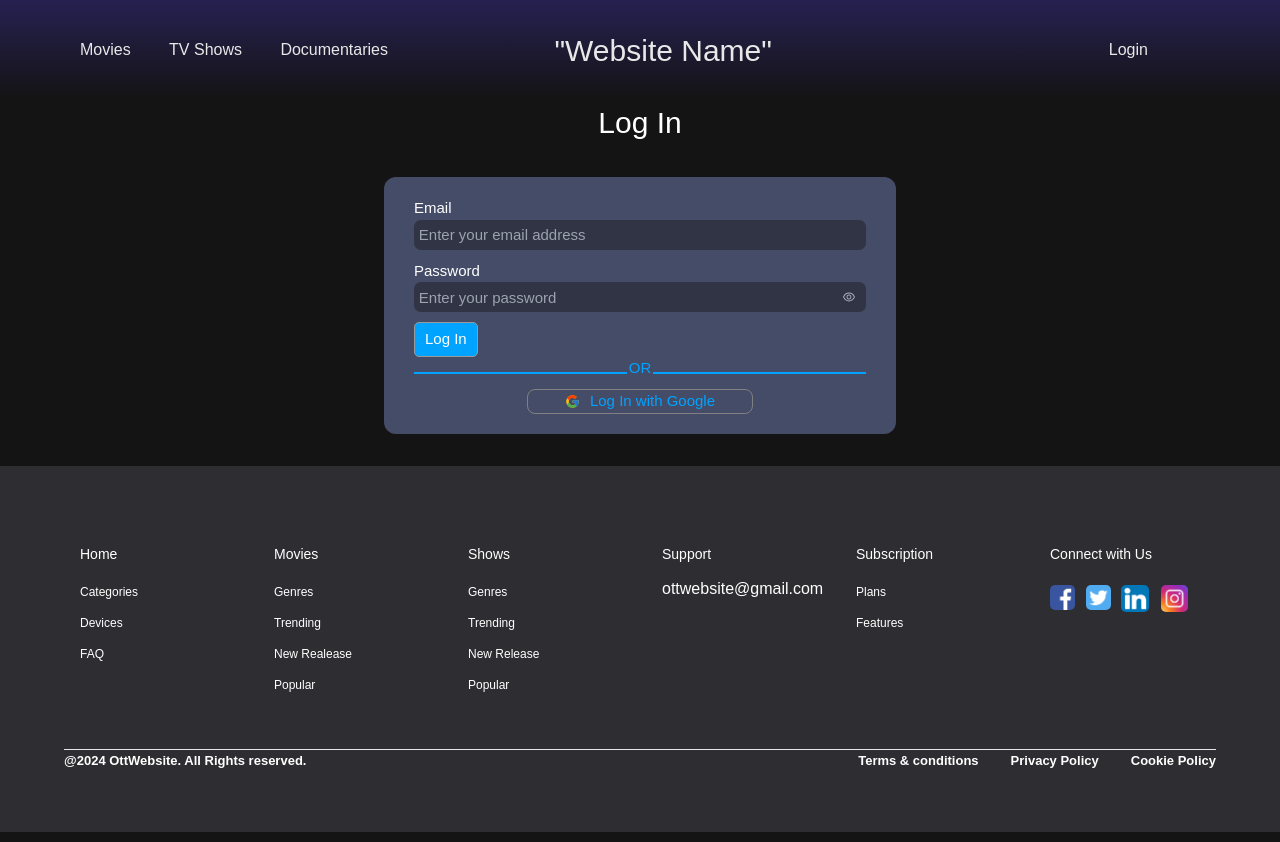
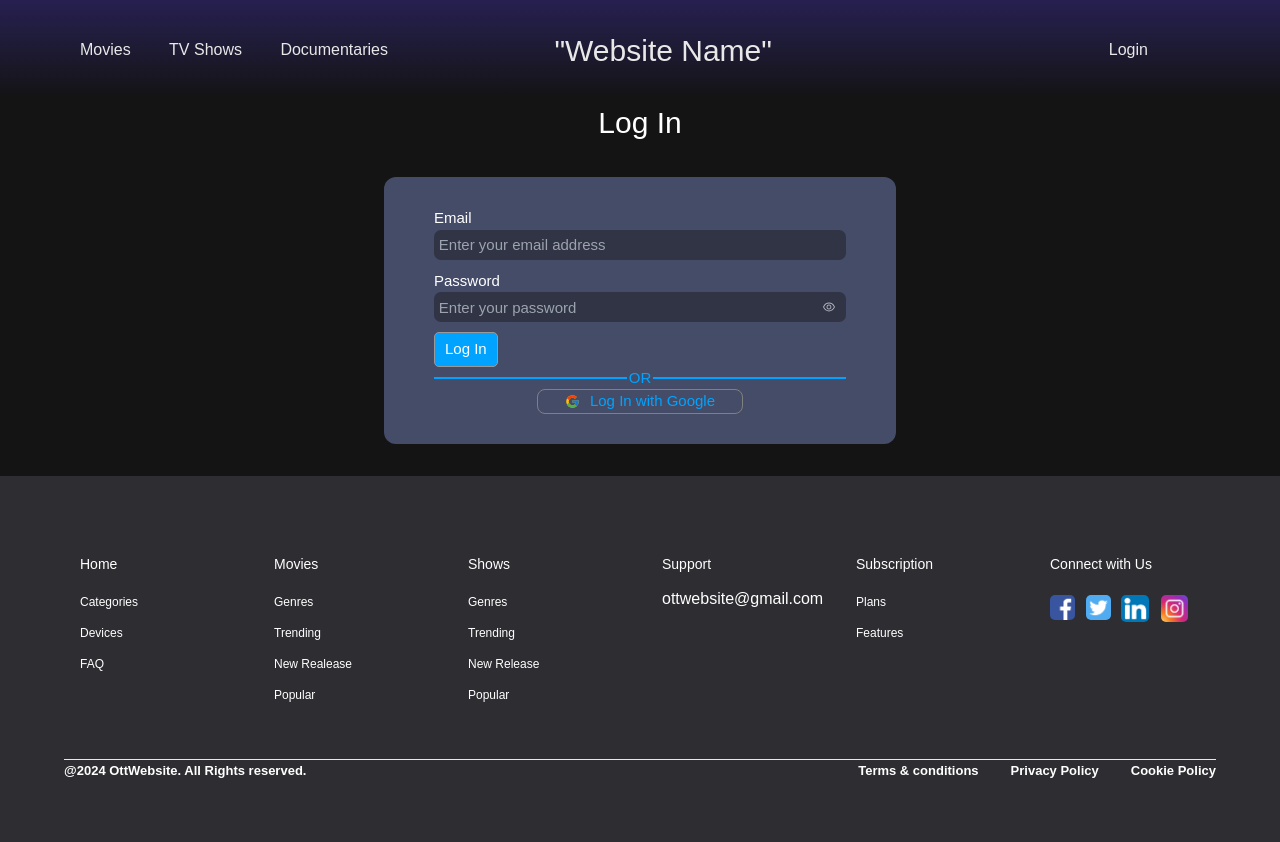
Before and after one commit to vaibhavityagi/Decentralized-streaming-OTT-platform, a React (Vite) app in the folder frontend/: page /login in a window 1280 px wide. Built offline with nearby package versions, Linux system fonts and the light colour scheme.

Commit message:
landing page done

```diff
--- a/frontend/src/components/About.jsx
+++ b/frontend/src/components/About.jsx
@@ -1,9 +1,9 @@
 import "../css/about.css";
 export default function About({ children }) {
   return (
-    <div className="container">
+    <div className="main-form-body">
     <div className="head">
-    <h2>About Us</h2>
+    <h2>ABOUT US</h2>
     </div>
       <div className="child">{children}</div>
     </div>
--- a/frontend/src/css/about.css
+++ b/frontend/src/css/about.css
@@ -1,13 +1,16 @@
-.container{
-    display: flex;
-    flex-direction: column;
-    margin: 80px;
+.main-form-body {
+    margin-top: 5rem;
+    margin-bottom: 5rem;
+
 }
 .head{
-    font-size: x-large;
+    font-size: 25px;
+    font-weight: bold;
+    color: hsl(202, 100%, 50%);
+    margin-left: 10vh;
 }
+
 .child{
-    width: 60%;
-    margin-top: 10px;
-    justify-content: center;
+    margin-left: 10vh;
+    margin-right:15vh;
 }
--- a/frontend/src/css/template.css
+++ b/frontend/src/css/template.css
@@ -43,10 +43,10 @@
     font-size: 15px;
     background-color: #454c68;
     width: 40%;
-    padding-right: 30px;
-    padding-left: 30px;
-    padding-top: 20px;
-    padding-bottom: 20px;
+    padding-right: 50px;
+    padding-left: 50px;
+    padding-top: 30px;
+    padding-bottom: 30px;
     height: fit-content;
     /* align-items: center; */
 
@@ -117,7 +117,7 @@
 .or{
     color:#00a3ff;
     font: medium;
-    margin-bottom: 10px;
+    /* margin-bottom: 20px; */
   }
 
 .formheight{
```
